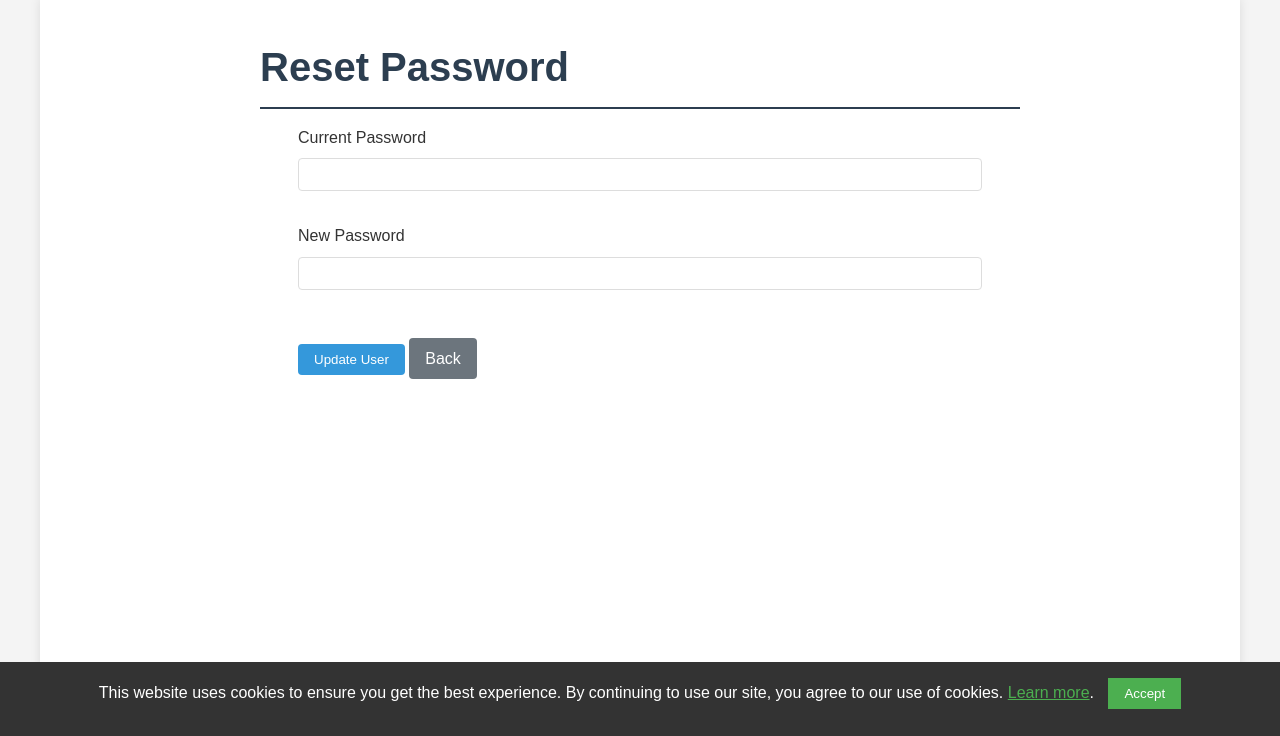
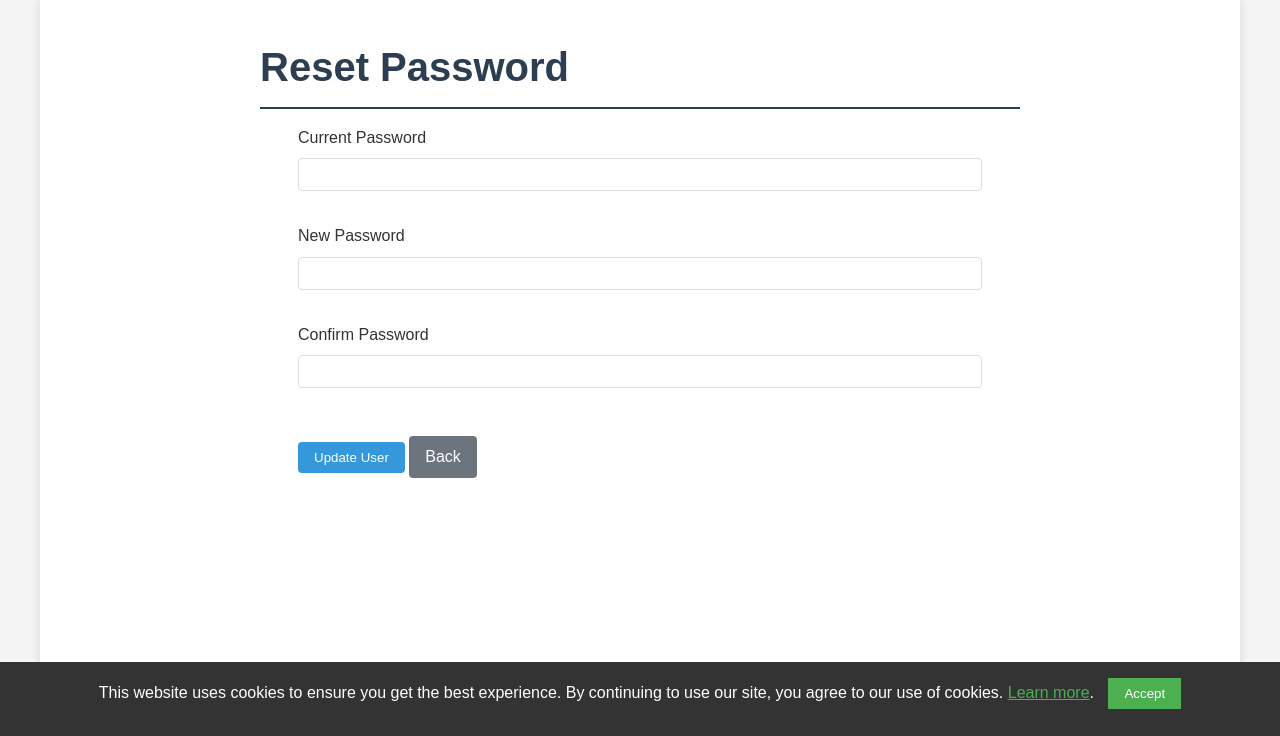
Before and after one commit to yousuf-shahzad/maths-soc-source, a Flask app: page /profile/change_password in a window 1280 px wide. Shown: the part 75-811 px from the top of the page. Run offline with Flask 2, Linux system fonts and the light colour scheme; the visitor is signed in with stand-in values (Sample User, id 1); data comes from the database, SQL or seed files in the repository; both versions use the stored data as it was after the commit; some libraries are stand-ins or nearby versions.

Commit message:
Add confirm password field and validation to change password functionality

```diff
--- a/app/profile/forms.py
+++ b/app/profile/forms.py
@@ -5,4 +5,5 @@ from wtforms.validators import DataRequired, Length
 class ChangePasswordForm(FlaskForm):
     current_password = StringField('Current Password', validators=[DataRequired()])
     new_password = StringField('Password', validators=[DataRequired()])
+    confirm_password = StringField('Repeat Password', validators=[DataRequired()])
     submit = SubmitField('Change Password')
--- a/app/profile/routes.py
+++ b/app/profile/routes.py
@@ -68,8 +68,18 @@ def change_password():
         return redirect(url_for('auth.login'))
     form = ChangePasswordForm()
     if form.validate_on_submit():
+        if not current_user.check_password(form.current_password.data):
+            flash('Invalid current password.', 'error')
+            return redirect(url_for('profile.change_password'))
+        if form.current_password.data == form.new_password.data:
+            flash('New password must be different from the current password.', 'error')
+            return redirect(url_for('profile.change_password'))
+        if form.new_password.data != form.confirm_password.data:
+            flash('Ensure both new passwords are the same', 'error')
+            return redirect(url_for('profile.change_password'))
         current_user.set_password(form.new_password.data)
-        flash('Your password has been updated.')
+        db.session.commit()
+        flash('Your password has been updated.', 'success')
         return redirect(url_for('profile.profile'))
     return render_template('profile/change_password.html', title='Change Password', form=form)
 
--- a/app/templates/profile/change_password.html
+++ b/app/templates/profile/change_password.html
@@ -19,6 +19,13 @@
                 <span class="error-message">{{ error }}</span>
             {% endfor %}
         </div>
+        <div class="form-group">
+            <label for="confirm_password">Confirm Password</label>
+            {{ form.confirm_password(class="form-control") }}
+            {% for error in form.confirm_password.errors %}
+                <span class="error-message">{{ error }}</span>
+            {% endfor %}
+        </div>
         <input type="submit" value="Update User" class="button">
         <a href="{{ url_for('admin.manage_users') }}" class="button button-secondary">Back</a>
     </form>
```
Also changed, not shown: app.db.
